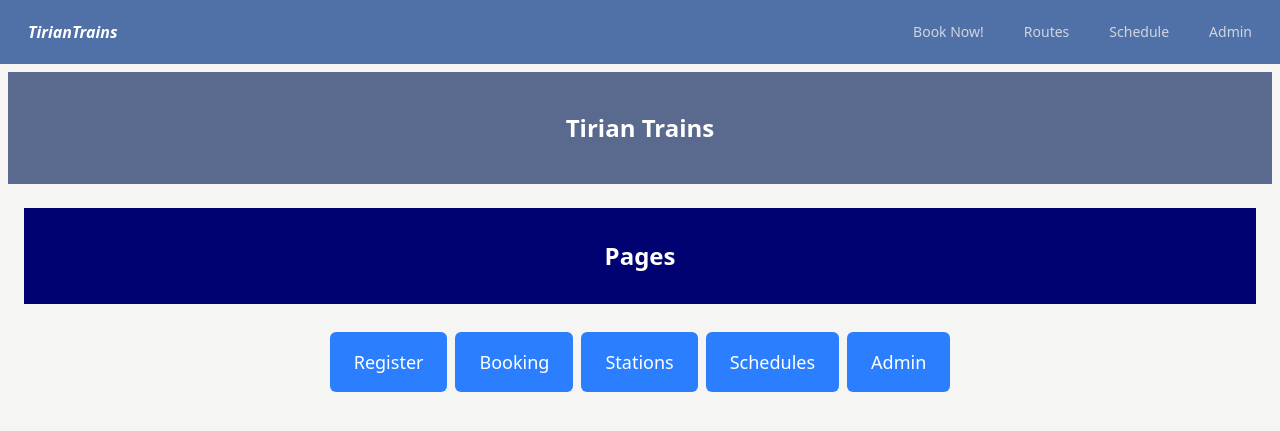
After one commit to youth-of-may/CSCI41-Sure, a Django app: page /homepage/ in a window 1280 px wide. The commit adds this page. Shown: the top 431 px of the page. Run offline with Django 5.2, Linux system fonts and the light colour scheme.

Commit message:
added a homepage

```diff
--- a/tirrianTrains/templates/base.html
+++ b/tirrianTrains/templates/base.html
@@ -17,7 +17,7 @@
     <nav class="bg-[#5071A8] sticky top-0 z-50">
     <div class="flex h-16 items-center justify-between px-4">
         <div class="flex items-center">
-        <a href="#" class="px-3 py-2 text-base font-bold italic text-white hover:text-gray-200">TirianTrains</a>
+        <a href="{%url 'homepage' %}" class="px-3 py-2 text-base font-bold italic text-white hover:text-gray-200">TirianTrains</a>
         </div>
         <div class="flex space-x-4">
         <a href="{% url 'booking_page' %}" class="px-3 py-2 text-sm text-gray-300 hover:text-white">Book Now!</a>
--- a/tirrianTrains/trainapp/templates/trainapp/booking.html
+++ b/tirrianTrains/trainapp/templates/trainapp/booking.html
@@ -9,7 +9,7 @@ Booking
 
 <div class="bg-[#5A698E] flex h-28 items-center justify-center px-4 m-2">
         <h1 class="text-2xl text-white font-semibold text-center">Booking</h1>
-    </div>
+</div>
 
     <div class="bg-[#000272] flex h-28 items-center justify-center px-1 m-6">
         <h2 class="text-2xl text-white font-semibold text-center">Local Trips</h2>
--- /dev/null
+++ b/tirrianTrains/trainapp/templates/trainapp/homepage.html
@@ -0,0 +1,26 @@
+{% extends "base.html" %}
+
+{% block title %}
+Tirian Trains
+{% endblock %}
+
+{% block content %}
+<!-- Reorganize or design however you want this is just a test :) -->
+
+<div class="bg-[#5A698E] flex h-28 items-center justify-center px-4 m-2">
+    <h1 class="text-2xl text-white font-semibold text-center">Tirian Trains</h1>
+</div>
+<div class="bg-[#000272] flex h-24 items-center justify-center px-1 m-6">
+    <h2 class="text-2xl text-white font-semibold text-center">Pages</h2>
+</div>
+<div class="flex items-center justify-center px-1 m-6">
+    <a href="{% url 'customer_creation' %}" class="bg-blue-500 text-white text-lg rounded-md px-6 py-4 hover:bg-blue-600 m-1">Register</a>
+    <a href="{% url 'booking_page' %}" class="bg-blue-500 text-white text-lg rounded-md px-6 py-4 hover:bg-blue-600 m-1">Booking</a>
+    <a href="{% url 'station_list' %}" class="bg-blue-500 text-white text-lg rounded-md px-6 py-4 hover:bg-blue-600 m-1">Stations</a>
+    <a href="{% url 'schedule_list' %}" class="bg-blue-500 text-white text-lg rounded-md px-6 py-4 hover:bg-blue-600 m-1">Schedules</a>
+    <a href="{% url 'tirian_admin' %}" class="bg-blue-500 text-white text-lg rounded-md px-6 py-4 hover:bg-blue-600 m-1">Admin</a>
+</div>
+
+
+
+{% endblock %}
--- a/tirrianTrains/trainapp/urls.py
+++ b/tirrianTrains/trainapp/urls.py
@@ -5,8 +5,10 @@ from trainapp.views.maintenance import *
 from trainapp.views.trips import *
 from trainapp.views.route import *
 from trainapp.views.admin_views import *
+from trainapp.views.homepage import homepage
 
 urlpatterns = [
+    path('homepage/', homepage, name="homepage"),
     path('register/', create_customer_view, name='customer_creation'),
     path('booking/', booking_page, name='booking_page'),
     path('maintenance/add', maintenance_add, name="maintenance_add"),
--- /dev/null
+++ b/tirrianTrains/trainapp/views/homepage.py
@@ -0,0 +1,4 @@
+from django.shortcuts import render
+
+def homepage(request):
+    return render(request, "trainapp/homepage.html")
```
